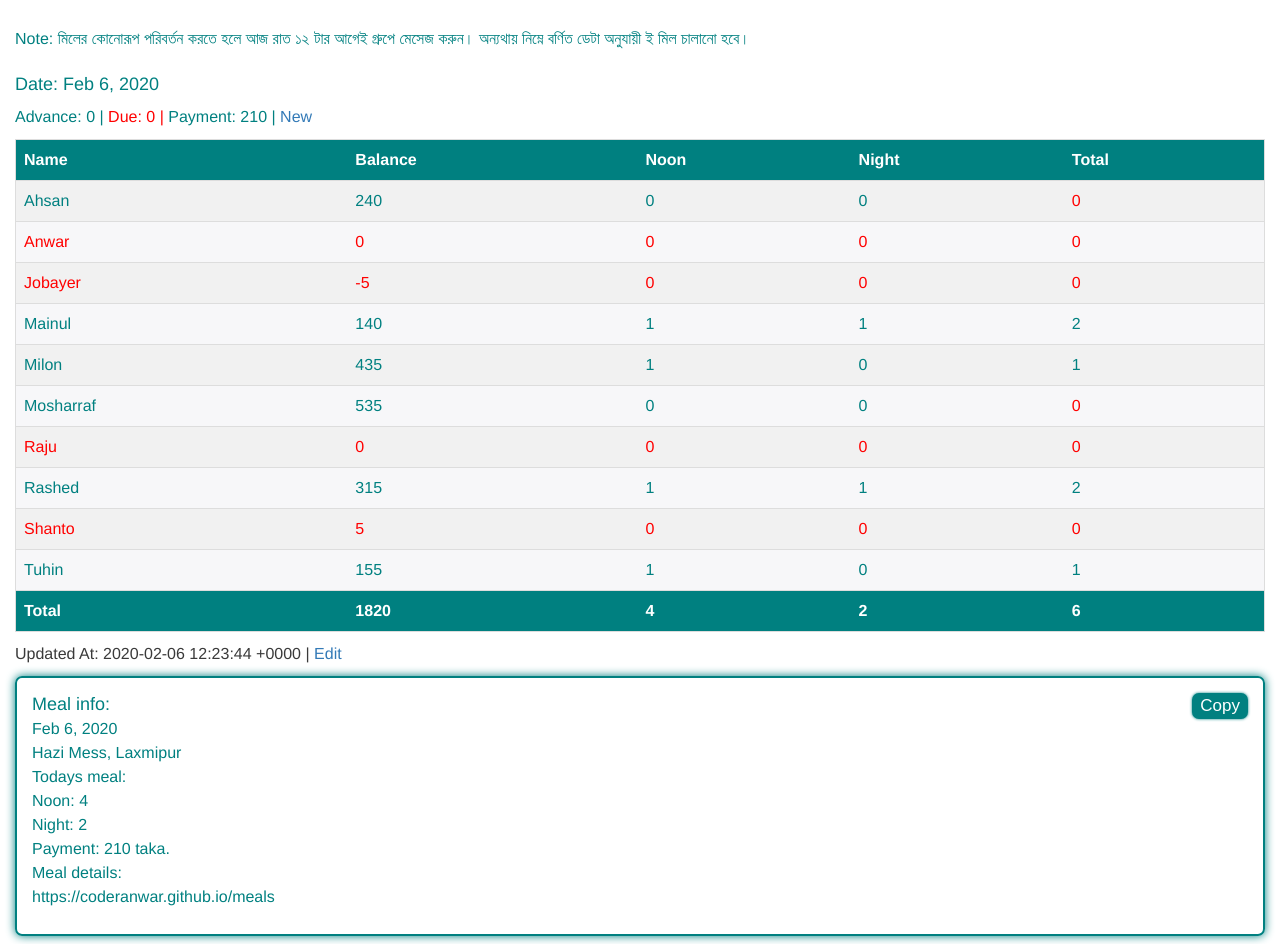
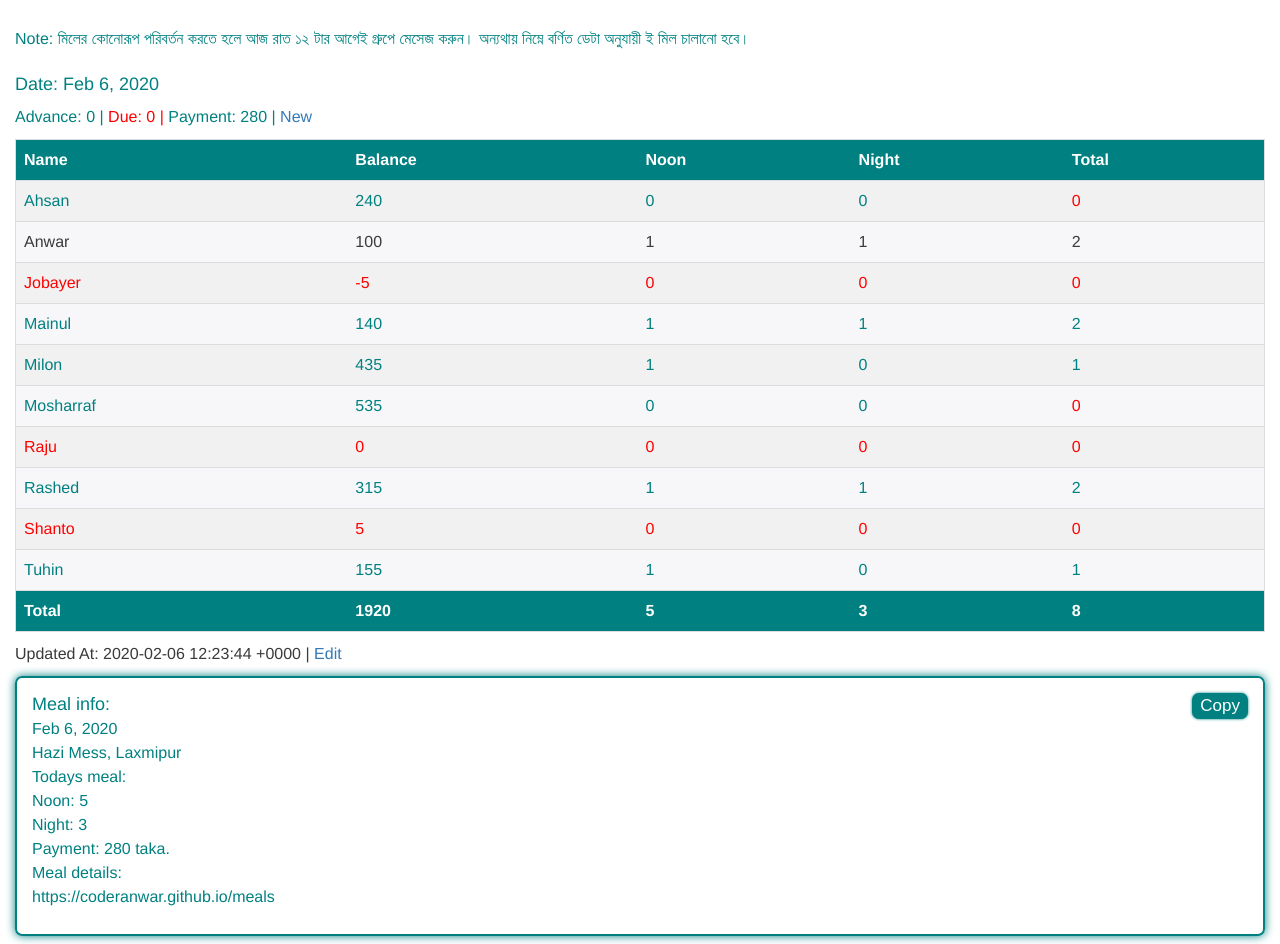
Before and after one commit to coderanwar/meals, a Jekyll site: the page built from index.html, in a window 1280 px wide and 1400 px high. Shown: the part 197-1141 px from the top of the window. Built offline with Jekyll 4.4.1, drawn with Linux system fonts in a browser that asks for light colours.

Commit message:
Update meals.yml

```diff
--- a/_data/meals.yml
+++ b/_data/meals.yml
@@ -9,9 +9,9 @@
       Noon: 0
       Night: 0
     - Name: "Anwar"
-      Balance: 0
-      Noon: 0
-      Night: 0
+      Balance: 100
+      Noon: 1
+      Night: 1
     - Name: "Jobayer"
       Balance: -5
       Noon: 0
```
